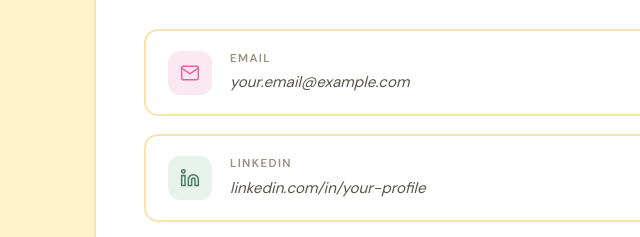
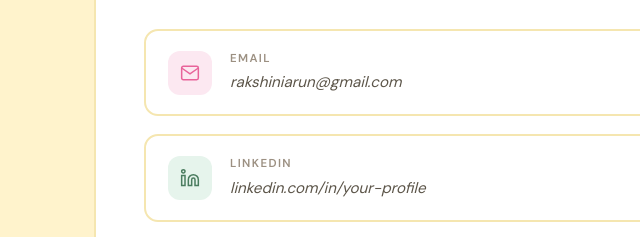
Before and after one commit to rakshiniarun/rakshini-arun-portfolio, a plain HTML site: page index.html in a window 1280 px wide. Shown: the part 5901-6138 px from the top of the page, 146-786 px from the left. Drawn offline with nearby package versions, Linux system fonts and the light colour scheme.

Commit message:
Update index.html

```diff
--- a/index.html
+++ b/index.html
@@ -1650,7 +1650,7 @@
             <div>
               <div class="contact-item-label">Email</div>
               <!-- EDIT: Replace with your actual email address -->
-              <div class="contact-item-value">your.email@example.com</div>
+              <div class="contact-item-value">rakshiniarun@gmail.com</div>
             </div>
           </div>
 
```
